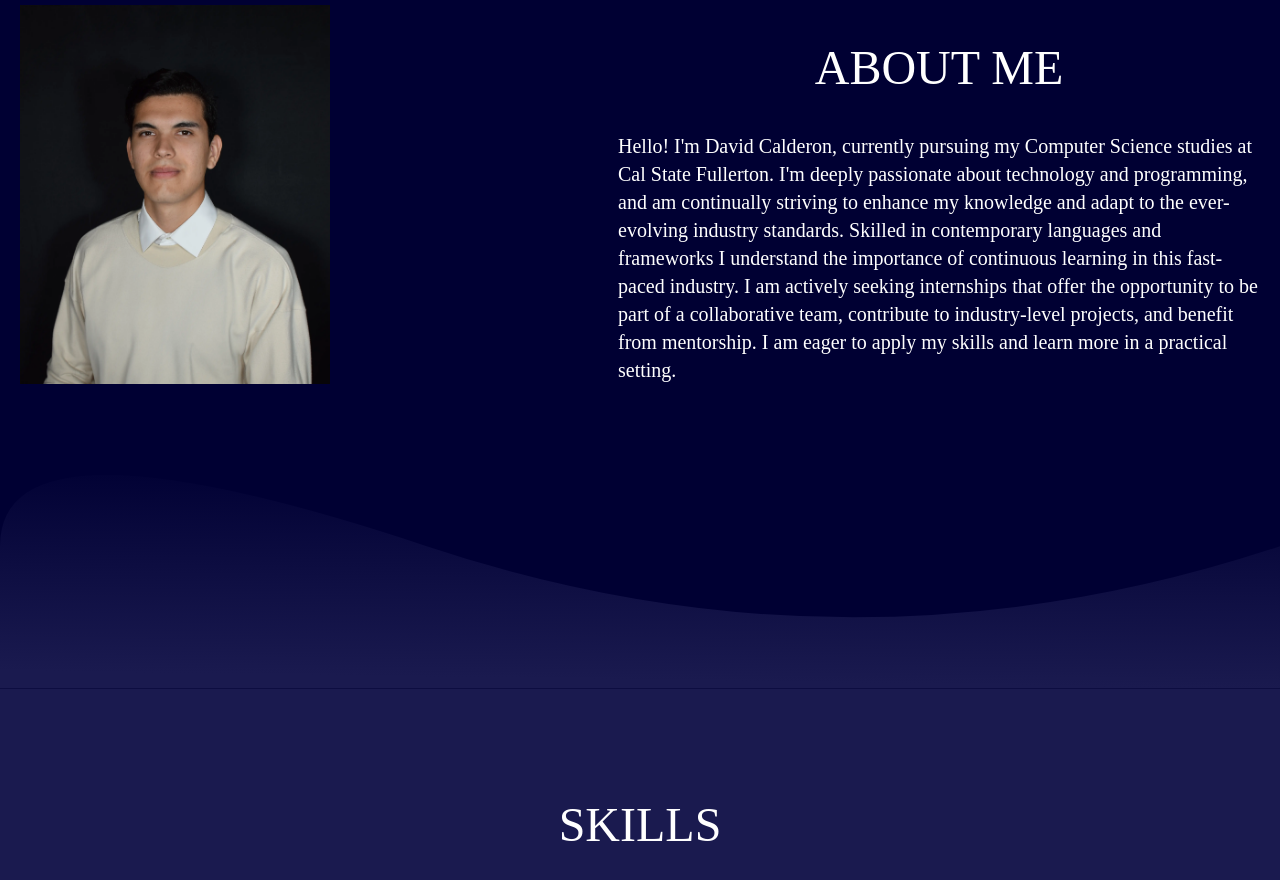
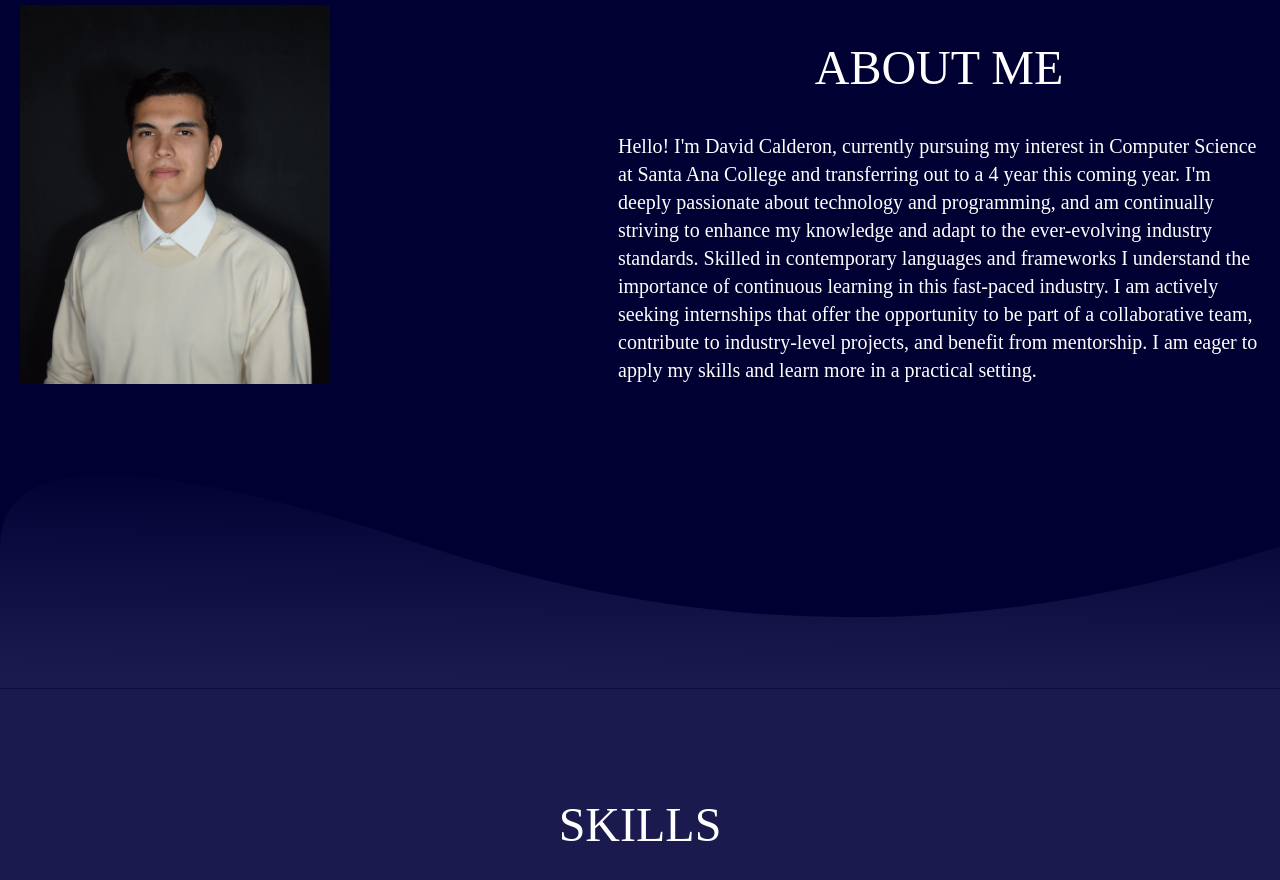
Before and after one commit to Davidc45/website-portfolio, a website: page public/index.html in a window 1280 px wide. Shown: the part 1100-1980 px from the top of the page. Drawn offline with Linux system fonts and the light colour scheme; a web font is replaced by a local one.

Commit message:
about me description update

```diff
--- a/public/index.html
+++ b/public/index.html
@@ -86,7 +86,7 @@
             <div class="font-body text-white">
                 <h1 class="uppercase text-3xl  lg:text-5xl 2xl:text-7xl text-center m-10">about me</h1>
                 <p class="max-w-md md:max-w-xl text-base leading-7 xl:text-xl xl:max-w-2xl 2xl:max-w-4xl 2xl:leading-extra-loose">
-                    Hello! I'm David Calderon, currently pursuing my Computer Science studies at Cal State Fullerton.
+                    Hello! I'm David Calderon, currently pursuing my interest in Computer Science at Santa Ana College and transferring out to a 4 year this coming year.
                      I'm deeply passionate about technology and programming, and am continually striving to enhance my
                     knowledge and adapt to the ever-evolving industry standards. Skilled in contemporary languages and frameworks I understand the importance
                     of continuous learning in this fast-paced industry. I am actively seeking internships that offer the opportunity to be part of a
```
